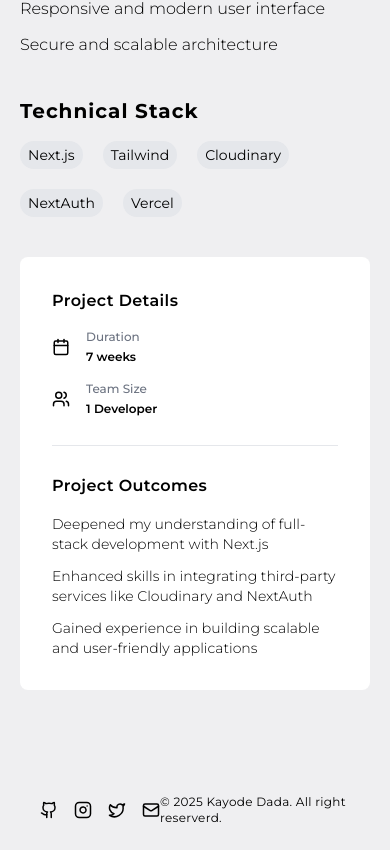
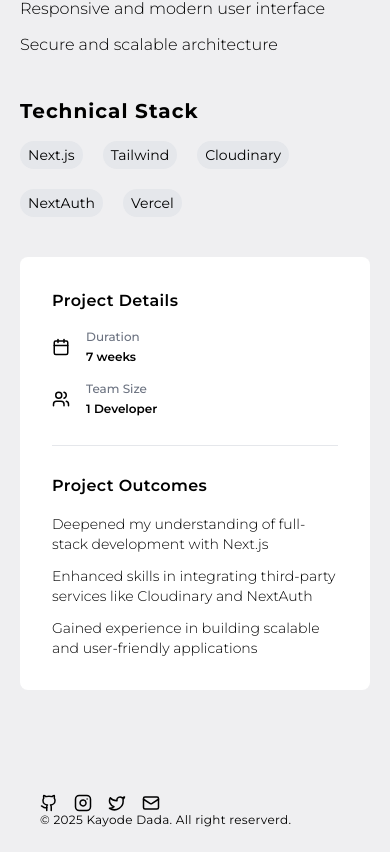
Before and after one commit to KAYZI2HIGH/portfoliov2, a Next.js app: page /projects/1 in a window 390 px wide. Shown: the part 1333-2185 px from the top of the page. Built offline with nearby package versions, Linux system fonts and the light colour scheme.

Commit message:
made some changes to the footer

```diff
--- a/src/components/footer/Footer.jsx
+++ b/src/components/footer/Footer.jsx
@@ -5,7 +5,7 @@ import React from 'react'
 
 const Footer = () => {
   return (
-    <section className="flex justify-between items-center w-full px-10 py-6 bg-[#EFEFF1] dark:bg-[#0d1018]">
+    <section className="sm:flex justify-between items-center w-full px-10 py-6 bg-[#EFEFF1] dark:bg-[#0d1018]">
       <div className="flex gap-4 *:cursor-pointer">
         <Github size={18} onClick={() => {
           window.location.href = "https://github.com/KAYZI2HIGH"
```
